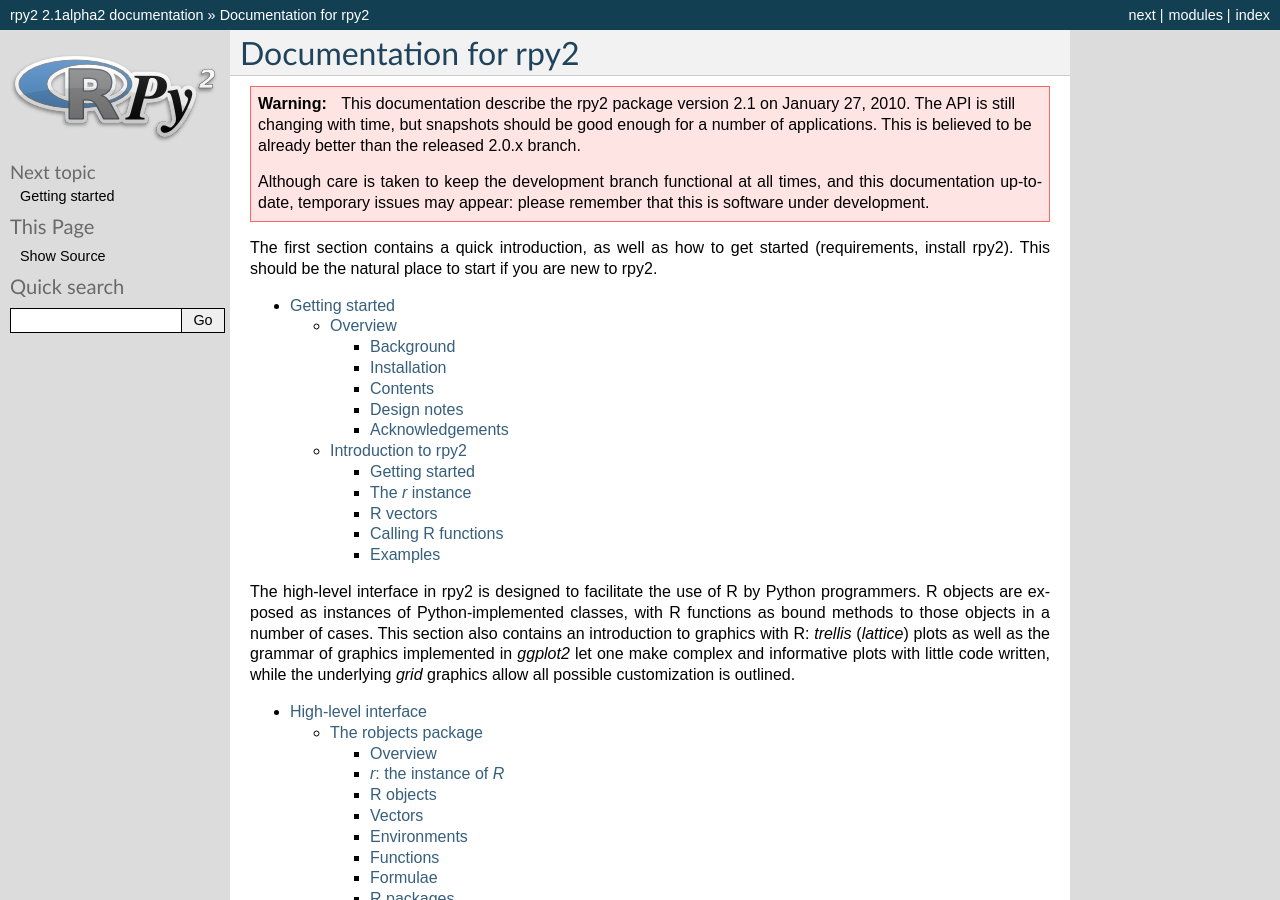
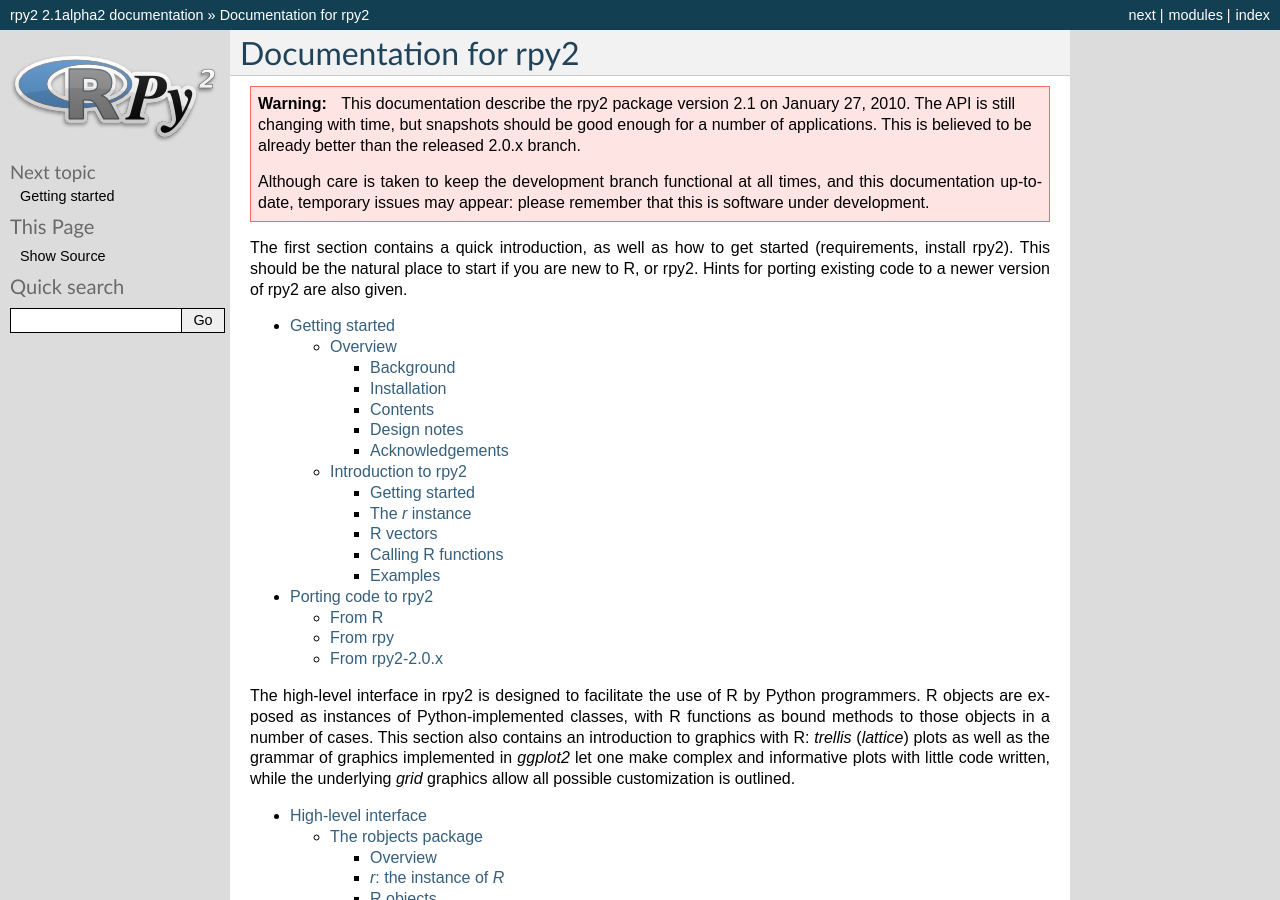
Before and after one commit to rpy2/rpy2, a Sphinx documentation site: the page built from doc/source/index.rst, in a window 1280 px wide and 900 px high. Built offline with Sphinx 7.4.7, drawn with Linux system fonts in a browser that asks for light colours; formulas are drawn with MathJax 3; some of the changed text lies outside the part shown.

Commit message:
Adding doc section about porting code to rpy2-2.1.x
--HG--
branch : version_2.1.x

```diff
--- a/doc/source/index.rst
+++ b/doc/source/index.rst
@@ -19,13 +19,14 @@ Documentation for rpy2
 
    The first section contains a quick introduction, as well as how to get started
    (requirements, install rpy2). This should be the natural place to
-   start if you are new to rpy2.
+   start if you are new to R, or rpy2. Hints for porting existing code to a newer
+   version of rpy2 are also given.
 
    .. toctree::
       :maxdepth: 3
 
       getting-started
-
+      porting-to-rpy2
 
    The high-level interface in rpy2 is designed to facilitate the use of R by
    Python programmers. R objects are exposed as instances of Python-implemented
@@ -68,8 +69,8 @@ Documentation for rpy2
       miscellaneous
 
 
-   The list of changes relates changes across versions, and will be checked when
-   upgrading rpy2.
+   The list of changes across versions can be helpful when
+   upgrading to a newer version for rpy2.
 
    .. toctree::
       :maxdepth: 2
```
Also changed, not shown: doc/source/porting-to-rpy2.rst (added, +18 -0 lines).
